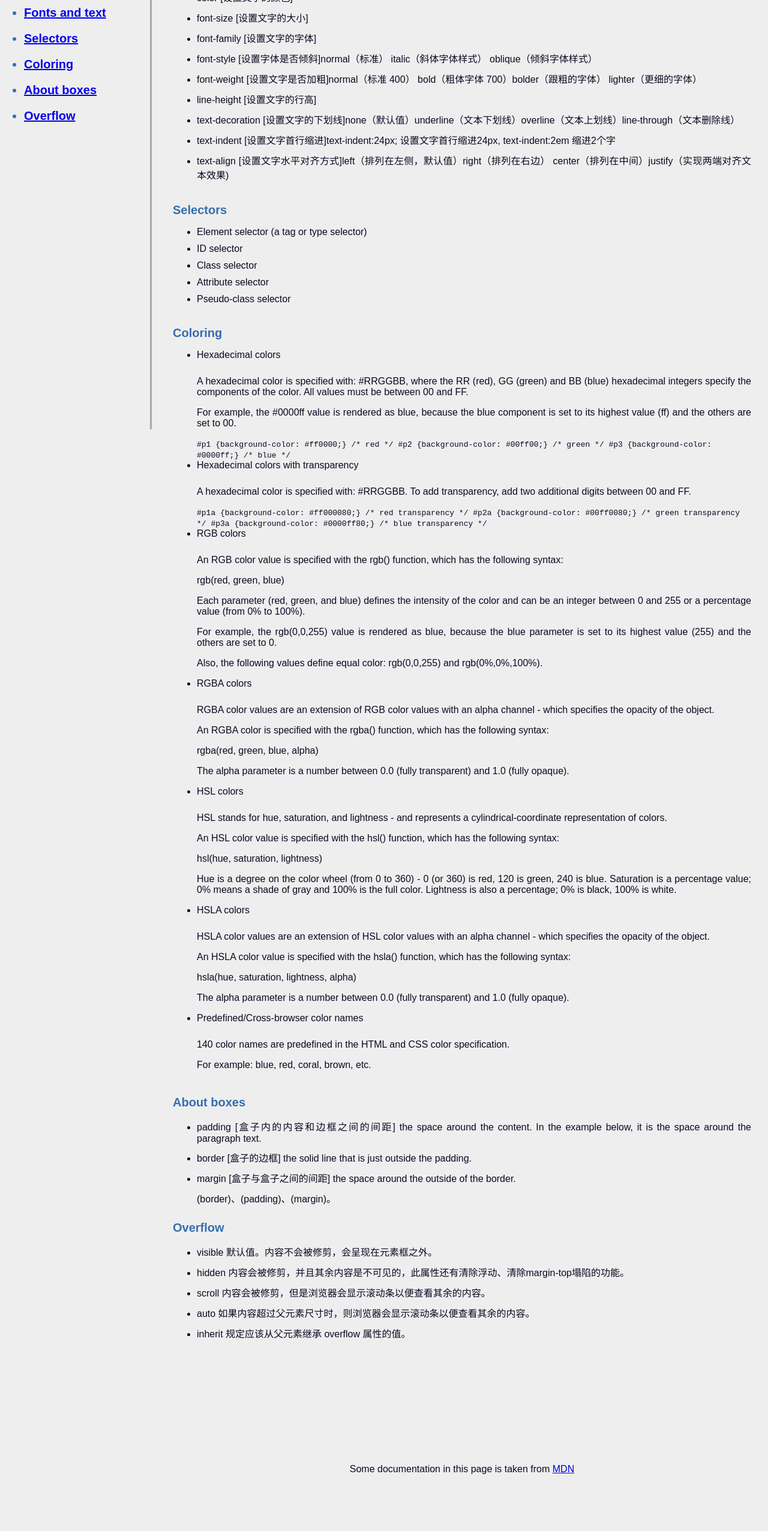
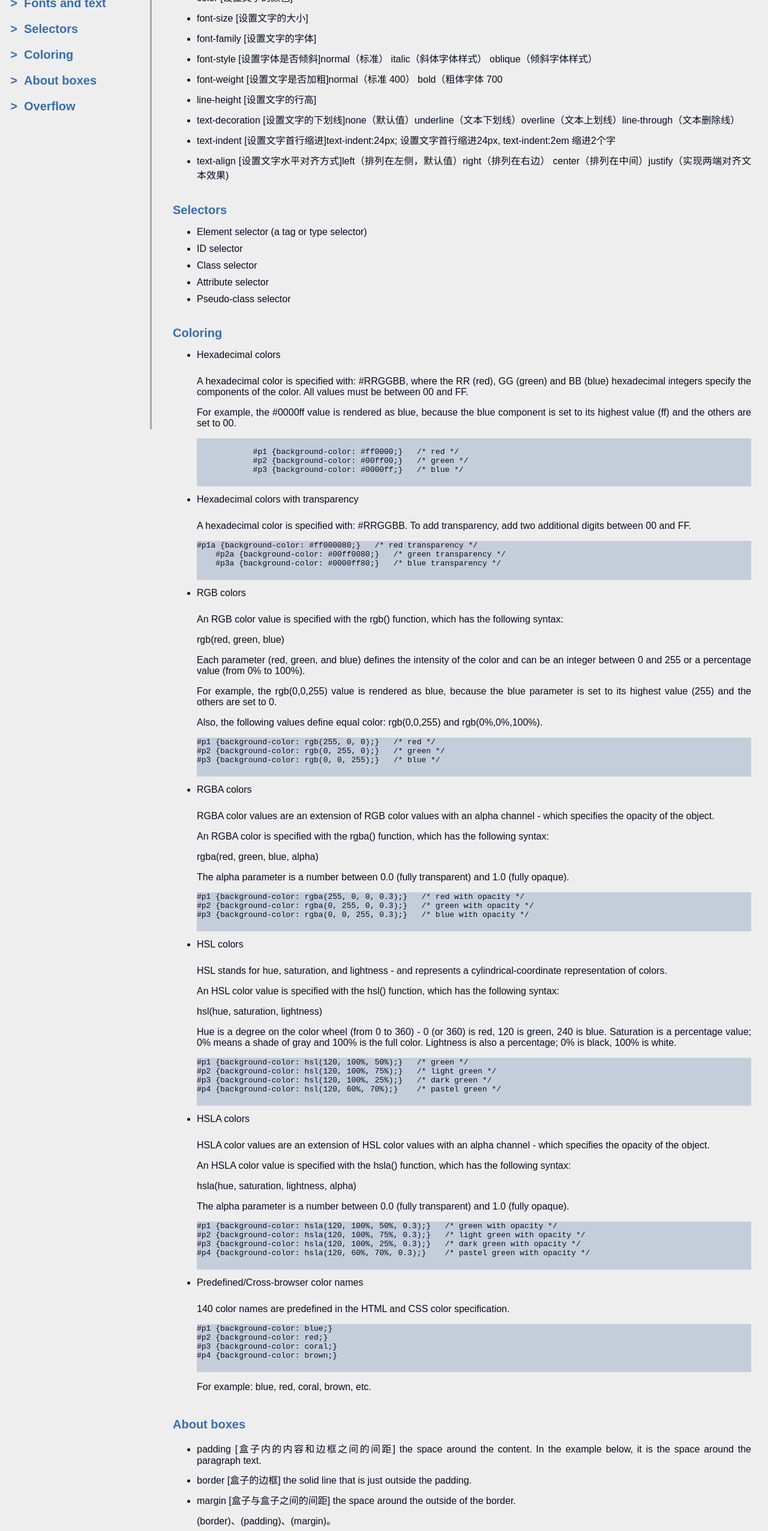
Before and after one commit to Abigail-Lidianyu/13.build-a-technical-documentation-page-project, a plain HTML site: page index.html in a window 1280 px wide. Shown: the part 84-2637 px from the top of the page at 60% size. Before the commit the page ends 2561 px from the top, so only its background shows below. Drawn offline with Linux system fonts and the light colour scheme.

Commit message:
Adding <pre><code>, changing @media order in css
still need to fix overlapping problem when (max-width: 450px)

```diff
--- a/index.html
+++ b/index.html
@@ -9,14 +9,14 @@
 
 <body>
   <nav id="navbar">
+    <h1>CSS Basics</h1>
     <header>
-    <h1>CSS Basics</h1>
     <ul class="contents">
-      <li><a class="nav-link" href="#fonts_and_text">Fonts and text</a></li>
-      <li><a class="nav-link" href="#selectors">Selectors</a></li>
-      <li><a class="nav-link" href="#coloring">Coloring</a></li>
-      <li><a class="nav-link" href="#about_boxes">About boxes</a></li>
-      <li><a class="nav-link" href="#overflow">Overflow</a></li>
+      <li id="contents"><a class="nav-link" href="#fonts_and_text">Fonts and text</a></li>
+      <li id="contents"><a class="nav-link" href="#selectors">Selectors</a></li>
+      <li id="contents"><a class="nav-link" href="#coloring">Coloring</a></li>
+      <li id="contents"><a class="nav-link" href="#about_boxes">About boxes</a></li>
+      <li id="contents"><a class="nav-link" href="#overflow">Overflow</a></li>
     </ul>
     </header>
   </nav>
@@ -29,7 +29,7 @@
         <li>font-size [设置文字的大小]</li>
         <li>font-family [设置文字的字体]</li>
         <li>font-style [设置字体是否倾斜]normal（标准） italic（斜体字体样式） oblique（倾斜字体样式）</li>
-        <li>font-weight [设置文字是否加粗]normal（标准 400） bold（粗体字体 700）bolder（跟粗的字体） lighter（更细的字体）</li>
+        <li>font-weight [设置文字是否加粗]normal（标准 400） bold（粗体字体 700</li>
         <li>line-height [设置文字的行高]</li>
         <li>text-decoration [设置文字的下划线]none（默认值）underline（文本下划线）overline（文本上划线）line-through（文本删除线）</li>
         <li>text-indent [设置文字首行缩进]text-indent:24px; 设置文字首行缩进24px, text-indent:2em 缩进2个字</li>
@@ -54,15 +54,15 @@
         <li>Hexadecimal colors</li>
         <p>A hexadecimal color is specified with: #RRGGBB, where the RR (red), GG (green) and BB (blue) hexadecimal integers specify the components of the color. All values must be between 00 and FF.</p>
         <p>For example, the #0000ff value is rendered as blue, because the blue component is set to its highest value (ff) and the others are set to 00.</p>
-        <code>
+        <pre class="code"><code>
             #p1 {background-color: #ff0000;}   /* red */
             #p2 {background-color: #00ff00;}   /* green */
-            #p3 {background-color: #0000ff;}   /* blue */</code>
+            #p3 {background-color: #0000ff;}   /* blue */</code></pre>
         <li>Hexadecimal colors with transparency</li>
         <p>A hexadecimal color is specified with: #RRGGBB. To add transparency, add two additional digits between 00 and FF.</p>
-        <code>#p1a {background-color: #ff000080;}   /* red transparency */
+        <pre class="code"><code>#p1a {background-color: #ff000080;}   /* red transparency */
     #p2a {background-color: #00ff0080;}   /* green transparency */
-    #p3a {background-color: #0000ff80;}   /* blue transparency */</code>
+    #p3a {background-color: #0000ff80;}   /* blue transparency */</code></pre>
         <li>RGB colors</li>
         <p>An RGB color value is specified with the rgb() function, which has the following syntax:</p>
 
@@ -73,6 +73,9 @@
     <p>For example, the rgb(0,0,255) value is rendered as blue, because the blue parameter is set to its highest value (255) and the others are set to 0.</p>
 
     <p>Also, the following values define equal color: rgb(0,0,255) and rgb(0%,0%,100%).</p>
+    <pre class="code"><code>#p1 {background-color: rgb(255, 0, 0);}   /* red */
+#p2 {background-color: rgb(0, 255, 0);}   /* green */
+#p3 {background-color: rgb(0, 0, 255);}   /* blue */</code></pre>
         <li>RGBA colors</li>
         <p>RGBA color values are an extension of RGB color values with an alpha channel - which specifies the opacity of the object.</p>
 
@@ -81,6 +84,9 @@
     <p>rgba(red, green, blue, alpha)</p>
 
     <p>The alpha parameter is a number between 0.0 (fully transparent) and 1.0 (fully opaque).</p>
+    <pre class="code"><code>#p1 {background-color: rgba(255, 0, 0, 0.3);}   /* red with opacity */
+#p2 {background-color: rgba(0, 255, 0, 0.3);}   /* green with opacity */
+#p3 {background-color: rgba(0, 0, 255, 0.3);}   /* blue with opacity */</code></pre>
         <li>HSL colors</li>
         <p>HSL stands for hue, saturation, and lightness - and represents a cylindrical-coordinate representation of colors.</p>
 
@@ -89,6 +95,10 @@
     <p>hsl(hue, saturation, lightness)</p>
 
     <p>Hue is a degree on the color wheel (from 0 to 360) - 0 (or 360) is red, 120 is green, 240 is blue. Saturation is a percentage value; 0% means a shade of gray and 100% is the full color. Lightness is also a percentage; 0% is black, 100% is white.</p>
+    <pre class="code"><code>#p1 {background-color: hsl(120, 100%, 50%);}   /* green */
+#p2 {background-color: hsl(120, 100%, 75%);}   /* light green */
+#p3 {background-color: hsl(120, 100%, 25%);}   /* dark green */
+#p4 {background-color: hsl(120, 60%, 70%);}    /* pastel green */</code></pre>
         <li>HSLA colors</li>
         <p>HSLA color values are an extension of HSL color values with an alpha channel - which specifies the opacity of the object.</p>
 
@@ -97,8 +107,16 @@
     <p>hsla(hue, saturation, lightness, alpha)</p>
 
     <p>The alpha parameter is a number between 0.0 (fully transparent) and 1.0 (fully opaque).</p>
+    <pre class="code"><code>#p1 {background-color: hsla(120, 100%, 50%, 0.3);}   /* green with opacity */
+#p2 {background-color: hsla(120, 100%, 75%, 0.3);}   /* light green with opacity */
+#p3 {background-color: hsla(120, 100%, 25%, 0.3);}   /* dark green with opacity */
+#p4 {background-color: hsla(120, 60%, 70%, 0.3);}    /* pastel green with opacity */</code></pre>
         <li>Predefined/Cross-browser color names</li>
         <p>140 color names are predefined in the HTML and CSS color specification.</p>
+        <pre class="code"><code>#p1 {background-color: blue;}
+#p2 {background-color: red;}
+#p3 {background-color: coral;}
+#p4 {background-color: brown;}</code></pre>
 
     <p>For example: blue, red, coral, brown, etc.</p>
         </ul>
@@ -125,7 +143,7 @@
         </ul>
     </section>
     </main>
-    <footer>
+   <footer>
     Some documentation in this page is taken from
     <a href="https://developer.mozilla.org/en-US/docs/Learn/Getting_started_with_the_web/CSS_basics" target="_blank"> MDN</a>
     </footer>
--- a/styles.css
+++ b/styles.css
@@ -27,24 +27,7 @@ body {
     margin-bottom: 150px;
   }
 
-  @media only screen and (max-width: 450px) {
-    #navbar {
-      width: 100%;
-      max-height: 270px;
-      border-bottom: 2px solid #a8a8a8;
-    }
-
-    #main-doc {
-      margin-left: 0px;
-      margin-top: 270px;
-    }
-    #contents{
-      padding-bottom:10px;
-    }
-  }
-
-
-  .contents li{
+  #contents{
     font-weight:bold;
     padding-bottom:20px;
     cursor:pointer;
@@ -61,11 +44,11 @@ body {
     color:black;
   }
 
+
   header{
     color:#356eaf;
     font-size:20px;
     font-weight:bold;
-
   }
 
   ul{
@@ -82,8 +65,34 @@ body {
     text-align:justify;
   }
 
+  .code{
+    background-color:#9cb0c980;
+    padding-bottom:20px;
+  }
+
   footer{
     margin-left: 260px;
     padding-bottom:10px;
     text-align:center;
   }
+
+  @media only screen and (max-width: 450px) {
+    #navbar {
+      position: flow;
+      width: 100%;
+      max-height: 270px;
+      border-bottom: 2px solid #a8a8a8;
+    }
+    #main-doc {
+      overflow:hidden;
+      margin-left: 0px;
+      margin-top: 270px;
+    }
+    #contents{
+      padding-bottom:10px;
+    }
+    footer{
+    padding-bottom:10px;
+    text-align:center;
+    }
+  }
```
